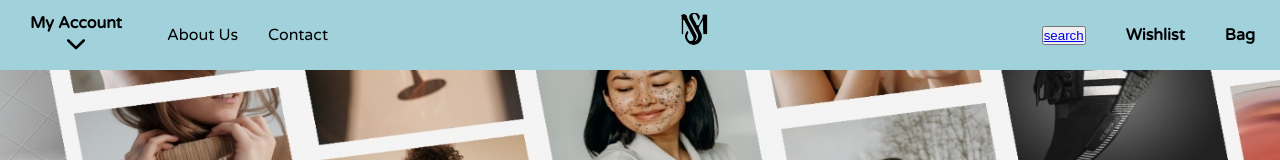
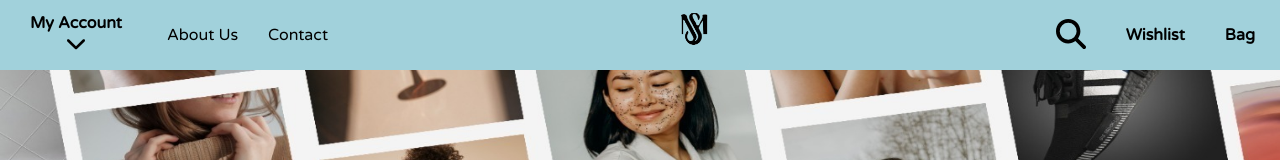
Before and after one commit to Ritikkhulbe/StyleMate, a plain HTML site: page index.html in a window 1280 px wide. Shown: the top 160 px of the page. Drawn offline with Linux system fonts and the light colour scheme.

Commit message:
New Changes

```diff
--- a/header.css
+++ b/header.css
@@ -51,6 +51,23 @@ body{
 .header-left div{
     margin: 0 15px;
 }
+
+
+.search-button{
+    border: none;
+    height: 50px;
+    width: 30px;
+    padding-right: 20px;
+
+    background-color:  #A1D1DB;
+
+    margin-right: 0;
+}
+
+.search-icon{
+    /* width: 60px; */
+    height: 30px;
+}
 .logo{
     position: absolute;
     left: 50%;
--- a/index.html
+++ b/index.html
@@ -36,9 +36,14 @@
         </div>
 
         <div class = "search_bar">
-            <div>
+            <div class = "search-location">
                 <!-- <input type = "text" placeholder = "Search" class = "input_box" autofocus = "true"> -->
-                <button type="submit" ><a href="index1.html">search</a></button>
+                <button type="submit" class = "search-button">
+                    <a href="index1.html">
+                        <img class = "search-icon" src = "search.svg">
+                    </a>
+                </button>
+                <!-- <p>Search</p> -->
             </div>
             <div>
                 <span class = "wishlist">Wishlist</span>
```
